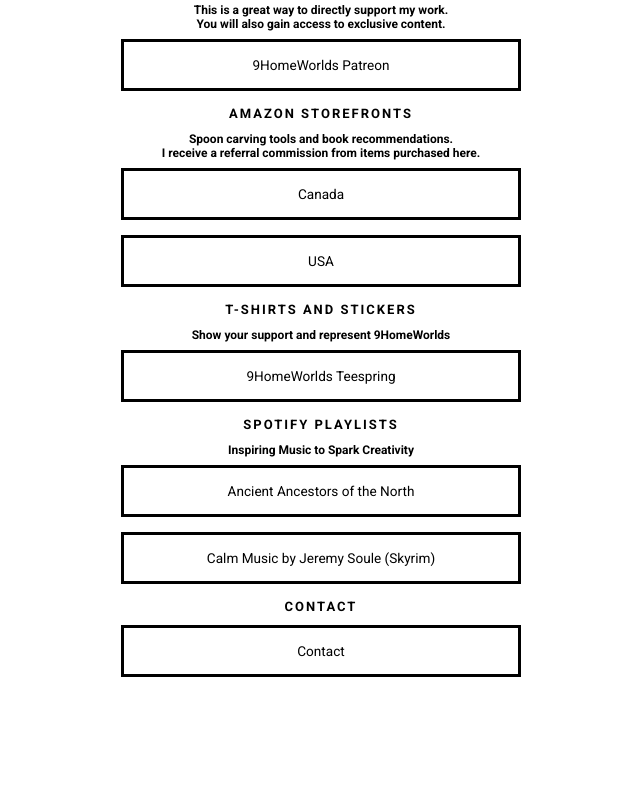
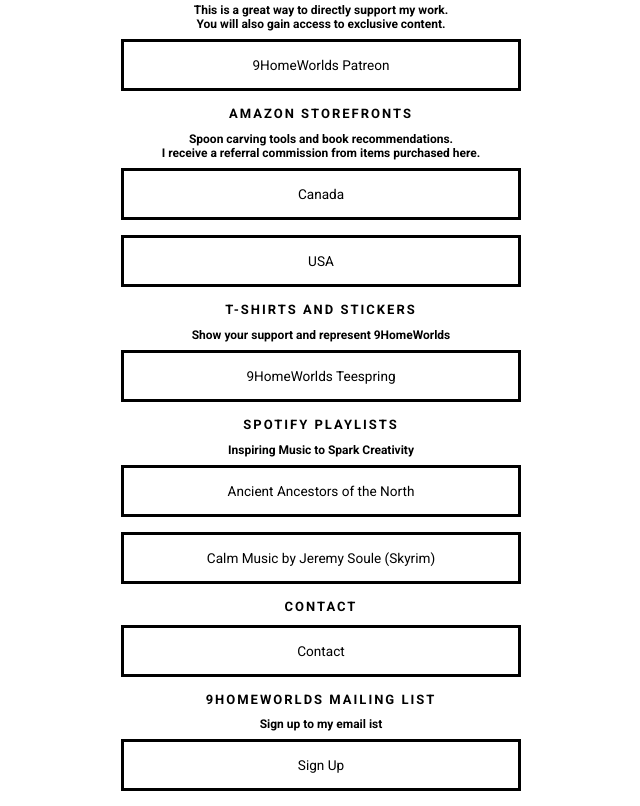
Before and after one commit to 9HomeWorlds/9homeworlds.github.io, a plain HTML site: page index.html in a window 1280 px wide. Shown: the part 497-1303 px from the top of the page, without its empty margins (319-959 px from the left). Before the commit the page ends 1189 px from the top, so only its background shows below. Drawn offline with Linux system fonts and the light colour scheme.

Commit message:
added mailing list
.

```diff
--- a/index.html
+++ b/index.html
@@ -81,6 +81,11 @@
         <h2>Contact</h2>
 
         <a href="https://9homeworlds.wordpress.com/contact/" target="_blank">Contact</a>
+	    <!-- Mailing List -->
+        <h2>9HomeWorlds Mailing List</h2>
 
+		<h1>Sign up to my email ist</h1>
+
+        <a href="https://forms.aweber.com/form/70/964660870.htm" target="_blank">Sign Up</a>
     </body>
 </html>
```
